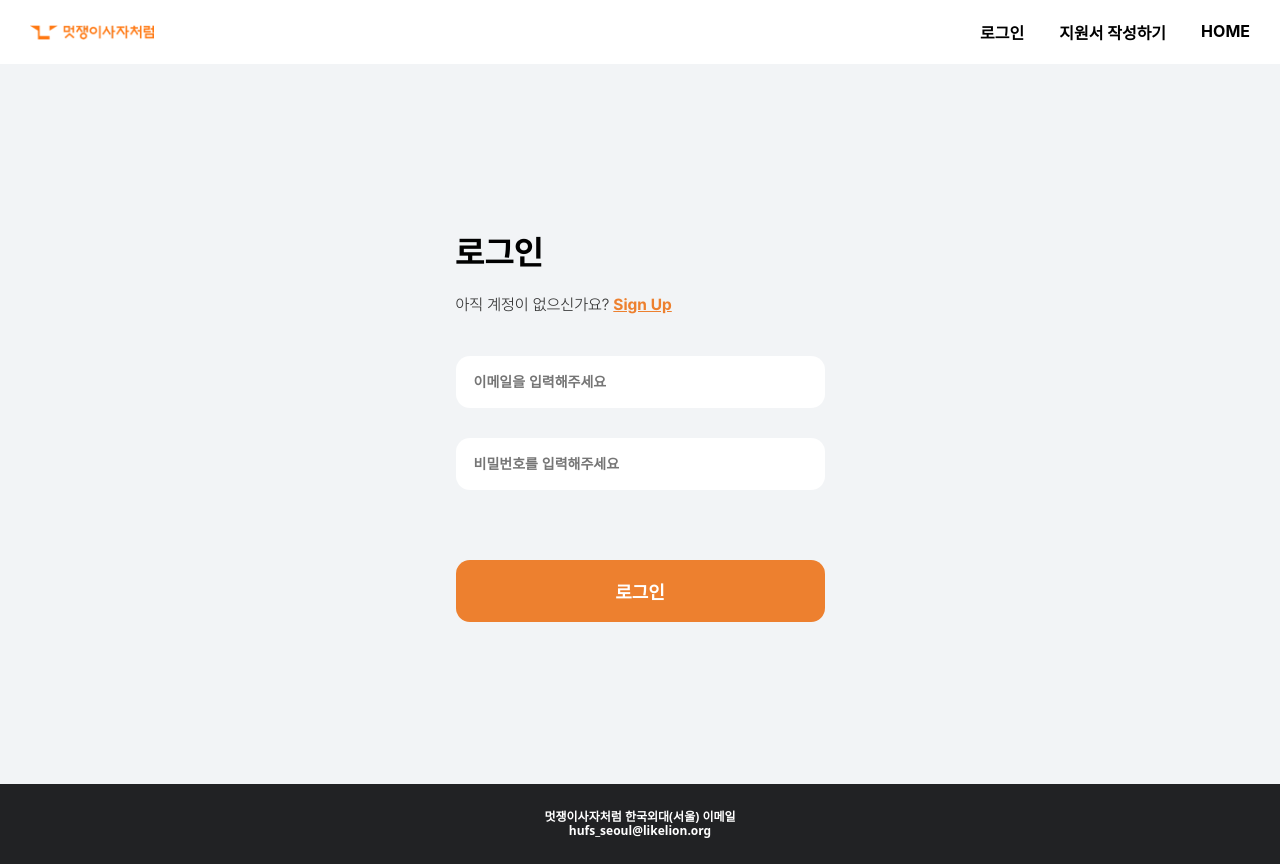
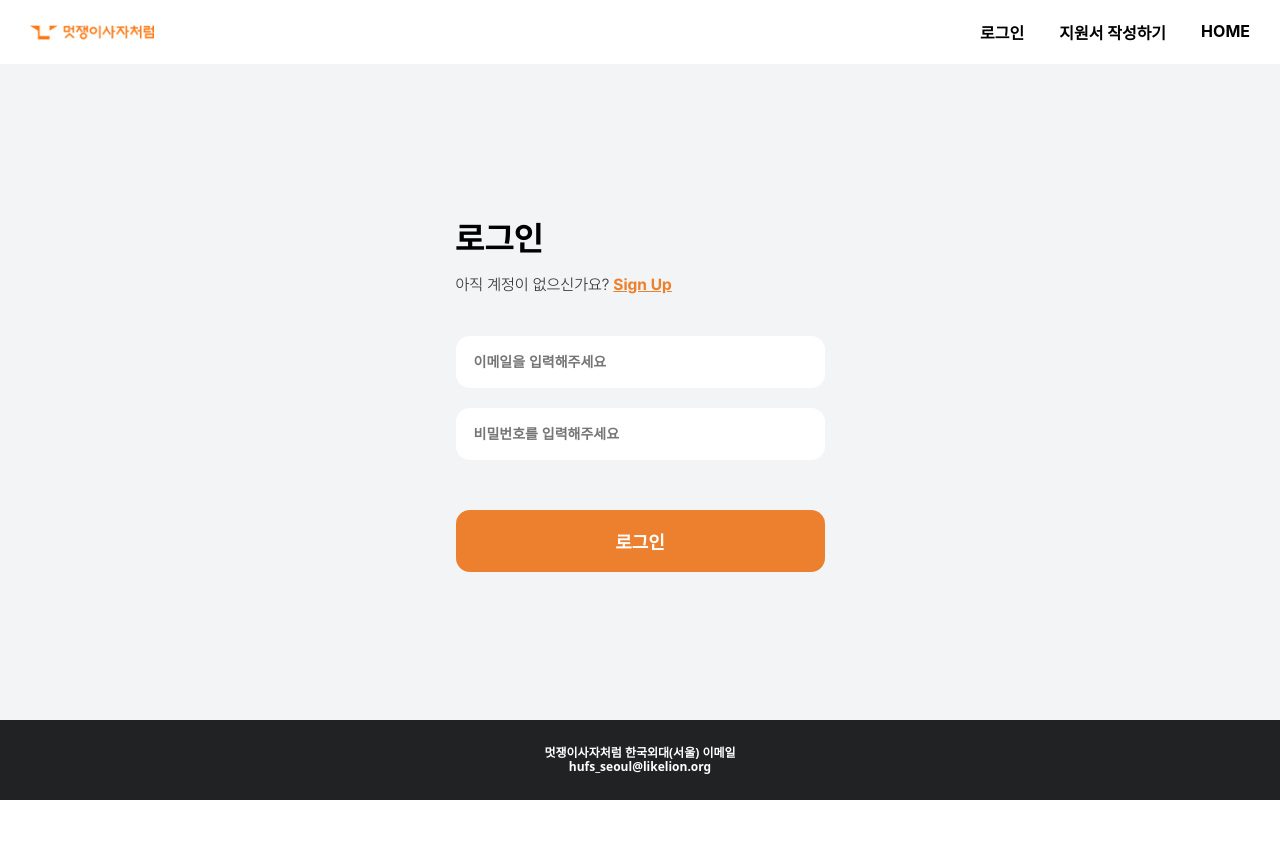
Before and after one commit to LIKELION-HUFS-13th-MANAGEMENT/Recruitment-Frontend, a React (Create React App) app: page /login in a window 1280 px wide. After the commit the page ends 800 px from the top, so only its background shows below. Built offline with nearby package versions, Linux system fonts and the light colour scheme.

Commit message:
fix: header 추가로 인한 css 수정

```diff
--- a/src/ui/styles/LoginPageStyled.js
+++ b/src/ui/styles/LoginPageStyled.js
@@ -3,7 +3,7 @@ import styled from 'styled-components';
 export const LoginBody = styled.div`
   background-color: #f2f4f6;
   width: 100vw;
-  height: calc(100vh - 80px);
+  height: calc(100vh - 144px);
   display: flex;
   flex-direction: column;
   justify-content: center;
@@ -26,7 +26,7 @@ export const LoginTitle = styled.div`
 export const SubText = styled.p`
   font-size: 16px;
   color: #333;
-  margin-bottom: 20px;
+  margin-top: 10px;
 `;
 
 export const SignupLink = styled.span`
@@ -50,7 +50,7 @@ export const Input = styled.input`
   display: flex;
   width: 369px;
   padding: 18px;
-  margin: 30px auto;
+  margin: 20px auto;
   justify-content: center;
   align-items: center;
   gap: 10px;
@@ -71,7 +71,7 @@ export const LoginBtn = styled.button`
   width: 369px;
   border: none;
   padding: 18px;
-  margin-top: 70px;
+  margin-top: 50px;
   border-radius: 14px;
   background: #ed802f;
   color: #fff;
--- a/src/ui/styles/MainPageStyled.js
+++ b/src/ui/styles/MainPageStyled.js
@@ -3,7 +3,7 @@ import backgroundImg from '../../assets/images/background_img.png';
 
 export const Body = styled.div`
   width: 100%;
-  height: calc(100vh - 80px);
+  height: calc(100vh - 144px);
   background-color: #212224;
   display: flex;
 
```
